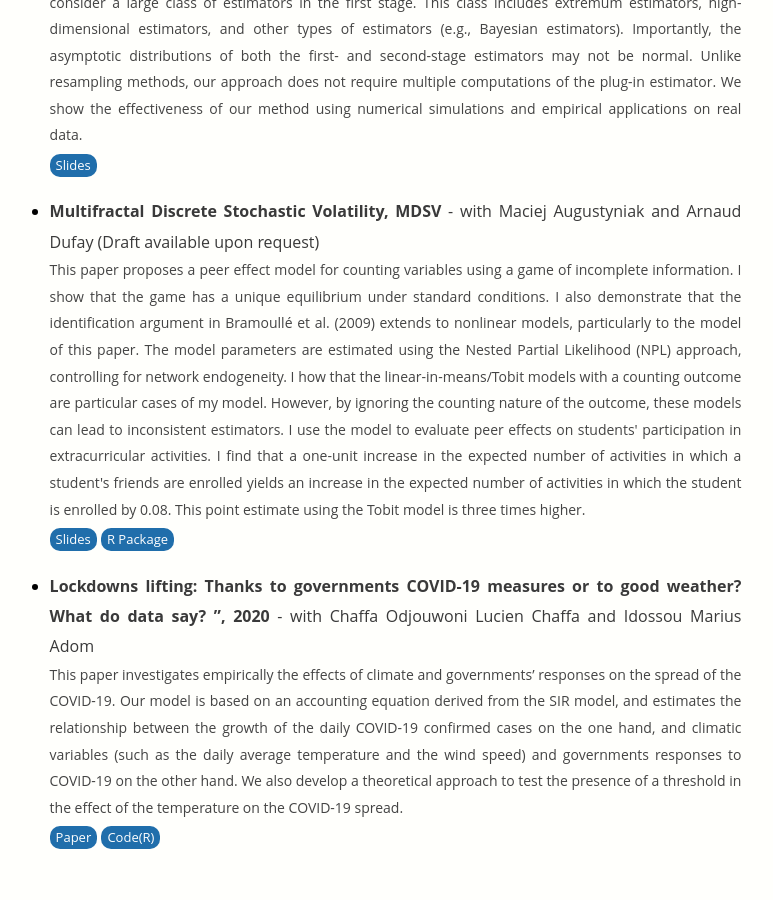
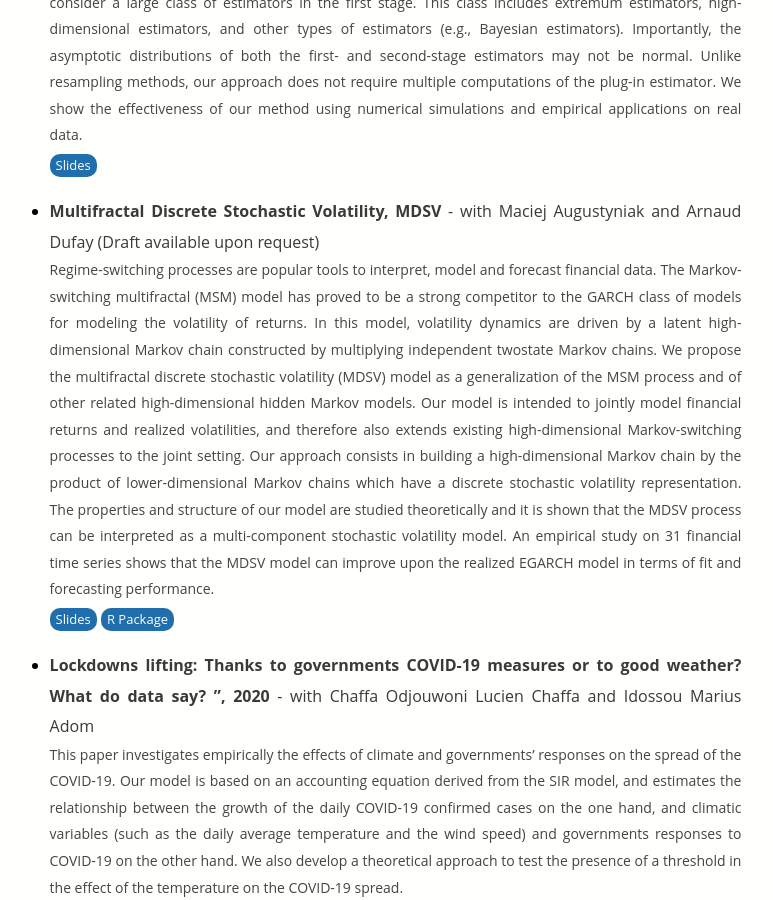
Before and after one commit to abdoulmaoude/abdoulmaoude.github.io, a Jekyll site: the page built from research/index.html, in a window 1280 px wide and 900 px high, scrolled down 435 px. Shown: the whole window, without its empty margins (257-1030 px from the left). Built offline with Jekyll 4.4.1, drawn with Linux system fonts in a browser that asks for light colours.

Commit message:
Update index.html

```diff
--- a/research/index.html
+++ b/research/index.html
@@ -25,7 +25,7 @@ $(document).ready(function() {
     <li>
       <p class="nomarginafter"><b> Multifractal Discrete Stochastic Volatility, MDSV </b> - with Maciej Augustyniak and Arnaud Dufay (Draft available upon request)</b></p>
       <p class="nomarginafter nomarginbefore descriptif">
-        This paper proposes a peer effect model for counting variables using a game of incomplete information. I show that the game has a unique equilibrium under standard conditions. I also demonstrate that the identification argument in Bramoullé et al. (2009) extends to nonlinear models, particularly to the model of this paper. The model parameters are estimated using the Nested Partial Likelihood (NPL) approach, controlling for network endogeneity. I how that the linear-in-means/Tobit models with a counting outcome are particular cases of my model. However, by ignoring the counting nature of the outcome, these models can lead to inconsistent estimators. I use the model to evaluate peer effects on students' participation in extracurricular activities. I find that a one-unit increase in the expected number of activities in which a student's friends are enrolled yields an increase in the expected number of activities in which the student is enrolled by 0.08. This point estimate using the Tobit model is three times higher.</p>
+        Regime-switching processes are popular tools to interpret, model and forecast financial data. The Markov-switching multifractal (MSM) model has proved to be a strong competitor to the GARCH class of models for modeling the volatility of returns. In this model, volatility dynamics are driven by a latent high-dimensional Markov chain constructed by multiplying independent twostate Markov chains. We propose the multifractal discrete stochastic volatility (MDSV) model as a generalization of the MSM process and of other related high-dimensional hidden Markov models. Our model is intended to jointly model financial returns and realized volatilities, and therefore also extends existing high-dimensional Markov-switching processes to the joint setting. Our approach consists in building a high-dimensional Markov chain by the product of lower-dimensional Markov chains which have a discrete stochastic volatility representation. The properties and structure of our model are studied theoretically and it is shown that the MDSV process can be interpreted as a multi-component stochastic volatility model. An empirical study on 31 financial time series shows that the MDSV model can improve upon the realized EGARCH model in terms of fit and forecasting performance.</p>
       <a type="button" class="button"  href="/files/Papers/SSC_MAOUDE.pdf" target="_blank">Slides</a>
       <a type="button" class="button"  href="https://github.com/abdoulmaoude/MDSV" target="_blank">R Package</a>
     </li>
```
